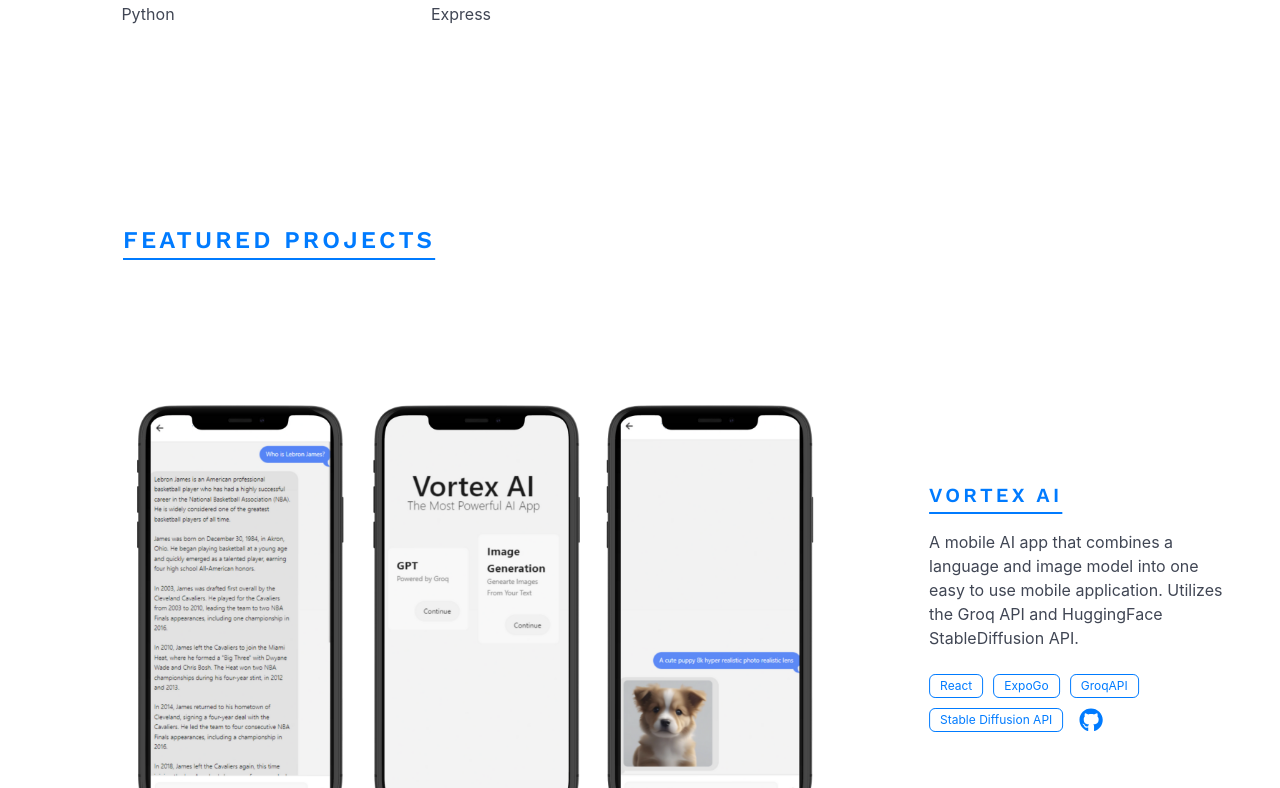
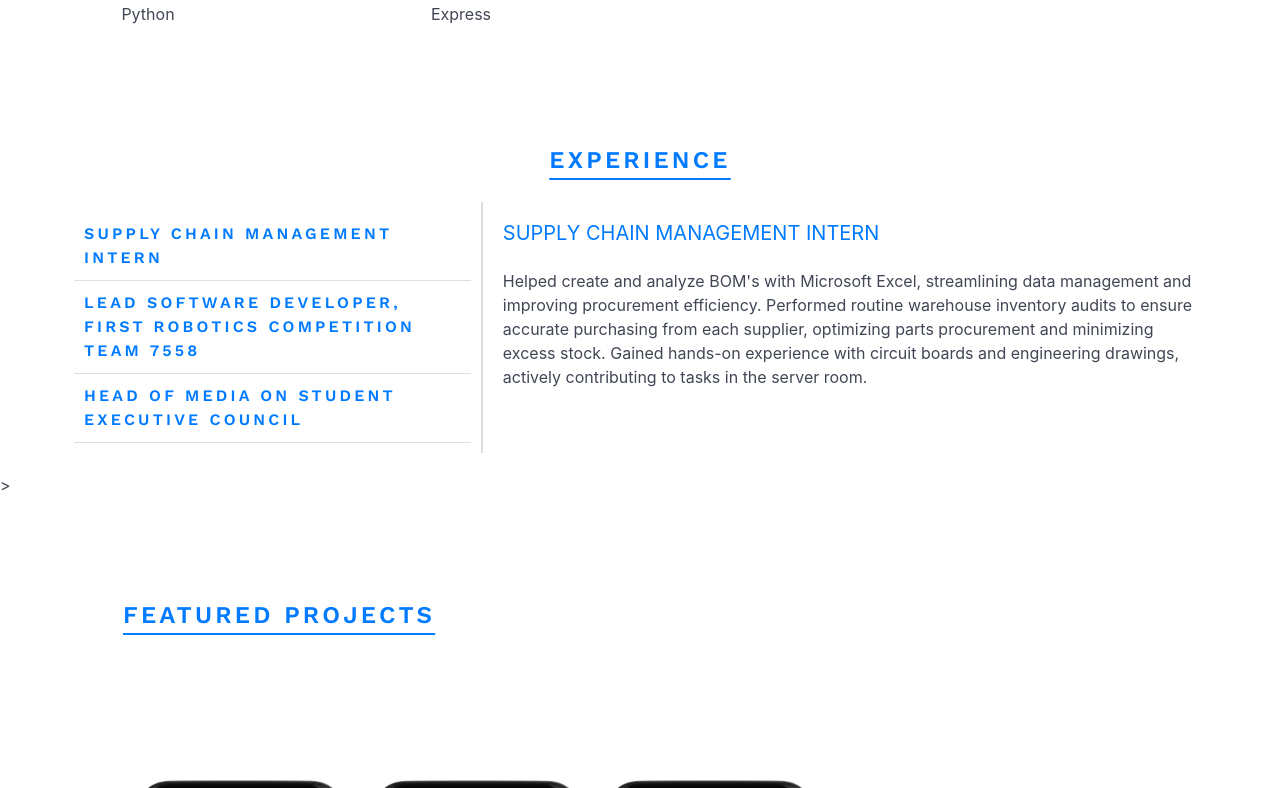
Before and after one commit to BrandonT310442/myPortfolio, a Vue app: page / in a window 1280 px wide. Shown: the part 1292-2080 px from the top of the page. Built offline with nearby package versions, Linux system fonts and the light colour scheme.

Commit message:
experience

```diff
--- a/src/components/Experience.vue
+++ b/src/components/Experience.vue
@@ -5,6 +5,7 @@
                 <p id="headingOne" class="is-size-4">
                     EXPERIENCE
                 </p>
+                <br>
             </div>
             <div class="experience-container">
                 <div class="experience-list">
@@ -31,9 +32,10 @@ export default {
         return {
             activeDetail: 1, // Set default to show Job 1's description
             experienceItems: [
-                { title: 'Job Title 1', description: 'Detailed description of what you did here1.' },
-                { title: 'Job Title 2', description: 'Detailed description of what you did here2.' },
-                { title: 'Job Title 3', description: 'Detailed description of what you did here3.' }
+                { title: 'Supply Chain Management Intern', description: "Helped create and analyze BOM's with Microsoft Excel, streamlining data management and improving procurement efficiency. Performed routine warehouse inventory audits to ensure accurate purchasing from each supplier, optimizing parts procurement and minimizing excess stock. Gained hands-on experience with circuit boards and engineering drawings, actively contributing to tasks in the server room." },
+                { title: 'Lead Software Developer, FIRST Robotics Competition Team 7558', description: 'Helped train over 30 team members for effective match scouting. Developed a scouting app using the MEVN stack for effective game analysis for alliance selection. Achieved over a 72% win rate and First Place in the Galileo Division at the FRC World Championships.' },
+
+                { title: 'Head of Media on Student Executive Council ', description: 'Responsible for full-year assembly video production for assemblies and entertainment, along with photography at events that were led by the Student Council. Managed events such as Semi-Formal Dance and Spirit Days.' },
             ]
         };
     },
@@ -53,7 +55,6 @@ export default {
     letter-spacing: .2rem;
     text-decoration: underline;
     text-underline-offset: 10px;
-
 }
 
 .experience-section {
@@ -65,22 +66,28 @@ export default {
 }
 
 .experience-list {
-    width: 30%;
+    font-family: "Work Sans", sans-serif;
+    font-weight: 600;
+    letter-spacing: 0.2rem;
+    color: #007bff;
+    width: 40%;
     background-color: #fff;
     padding: 10px;
     border-right: 2px solid #ddd;
+    text-transform: uppercase;
 }
 
 .experience-item {
     padding: 10px;
     cursor: pointer;
-    border-bottom: 1px solid #ddd;
-    transition: background-color 0.3s;
+    border-bottom: 1px solid hsl(0, 0%, 87%);
+    transition: 0.2s ease-in;
 }
 
 .experience-item:hover {
-    background-color: #007bff;
-    color: #fff;
+    opacity: 0.5;
+    transition: 0.2s ease-out;
+    text-underline-offset: 10px;
 }
 
 .experience-detail {
@@ -90,13 +97,32 @@ export default {
 }
 
 .detail-content {
-    display: none;
-    padding: 10px;
-    border: 1px solid #ddd;
-    border-radius: 5px;
+    opacity: 0;
+    max-height: 0;
+    overflow: hidden;
+    transition: opacity 0.3s ease, max-height 0.3s ease;
 }
 
 .detail-content.active {
-    display: block;
+    opacity: 1;
+    max-height: 1000px;
+    /* Arbitrary large value to accommodate content */
+}
+
+.fade-enter-active,
+.fade-leave-active {
+    transition: opacity 0.5s, max-height 0.5s;
+}
+
+.fade-enter,
+.fade-leave-to {
+    opacity: 0;
+    max-height: 0;
+}
+
+.title {
+    color: #007bff;
+    text-transform: uppercase;
+    font-weight: normal
 }
 </style>
--- a/src/views/HomeView.vue
+++ b/src/views/HomeView.vue
@@ -9,9 +9,10 @@ import Experience from '@/components/Experience.vue';
 <template>
     <Intro class="fade-in" />
     <Skills class="fade-in" />
+    <Experience class="fade-in" />>
+
     <Projects class="fade-in" />
     <OtherProjects class="fade-in" />
-    <Experience class="fade-in" />>
 </template>
 
 <style scoped>
```
